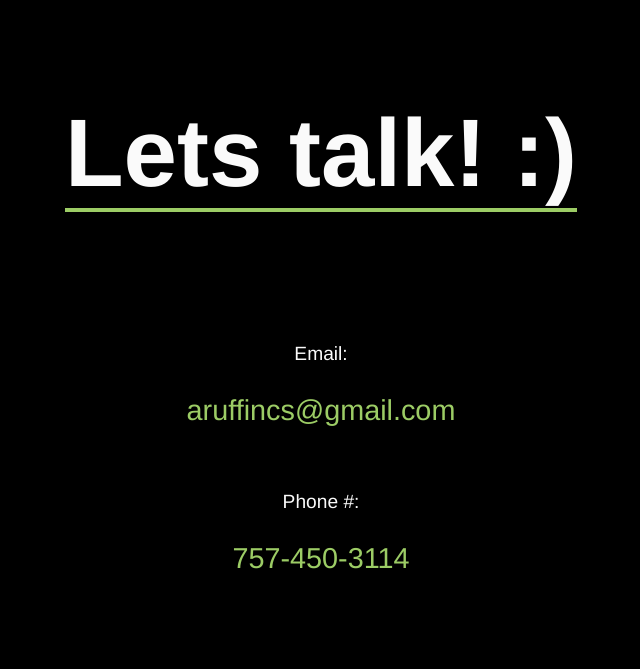
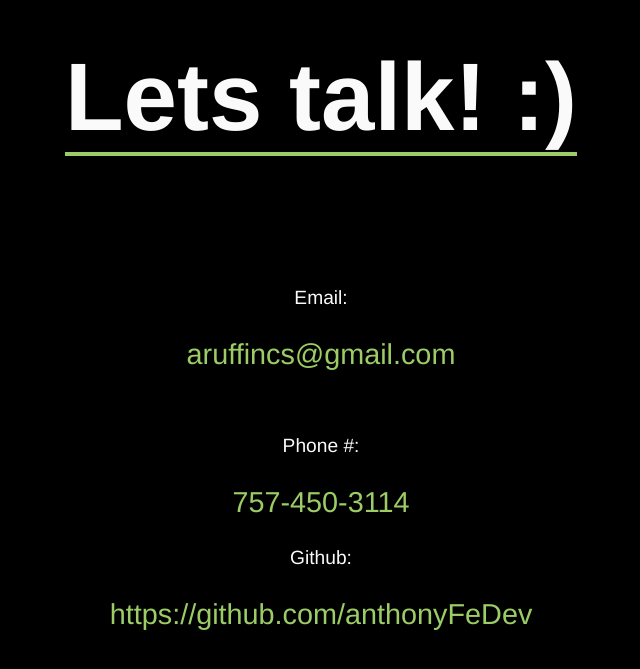
Before and after one commit to more-coffee-more-code/about-anthony, a Vue app: page / in a window 1280 px wide. Shown: the part 3657-4326 px from the top of the page, without its empty margins (319-959 px from the left). Built offline with nearby package versions, Linux system fonts and the light colour scheme.

Commit message:
added github info

```diff
--- a/src/components/section-contact.vue
+++ b/src/components/section-contact.vue
@@ -10,6 +10,10 @@
         <div class="section-contact__contact-info__phone">
           <p class="section-contact__contact-info__label">Phone #:</p>
           <p class="section-contact__contact-info__detail">757-450-3114</p>
+        </div>
+        <div class="section-contact__contact-info__github">
+          <p class="section-contact__contact-info__label">Github:</p>
+          <p class="section-contact__contact-info__detail">https://github.com/anthonyFeDev</p>
         </div>
       </div>
     </div>
--- a/src/components/section-landing.vue
+++ b/src/components/section-landing.vue
@@ -2,7 +2,7 @@
   <section class="section-landing">
     <div class="section-landing__content">
       <h1 class="section-landing__header">{{ this.name }}</h1>
-      <div class="section-landing__nav">
+      <div class="section-landing__nav section-landing__nav--flex-edge">
         <nav-button class="section-landing__nav__item"
           buttonCopy="Skills"
           url="#skills"
@@ -78,6 +78,12 @@ export default {
     @include for-desktop {
       justify-content: space-evenly;
       flex-direction: row;
+
+      @supports (-ms-accelerator: true) {
+        &--flex-edge {
+          justify-content: space-around;
+        }
+      }
     }
 
     &__item {
```
Also changed, not shown: src/components/section-experience-dev.vue (line endings or trailing spaces).
